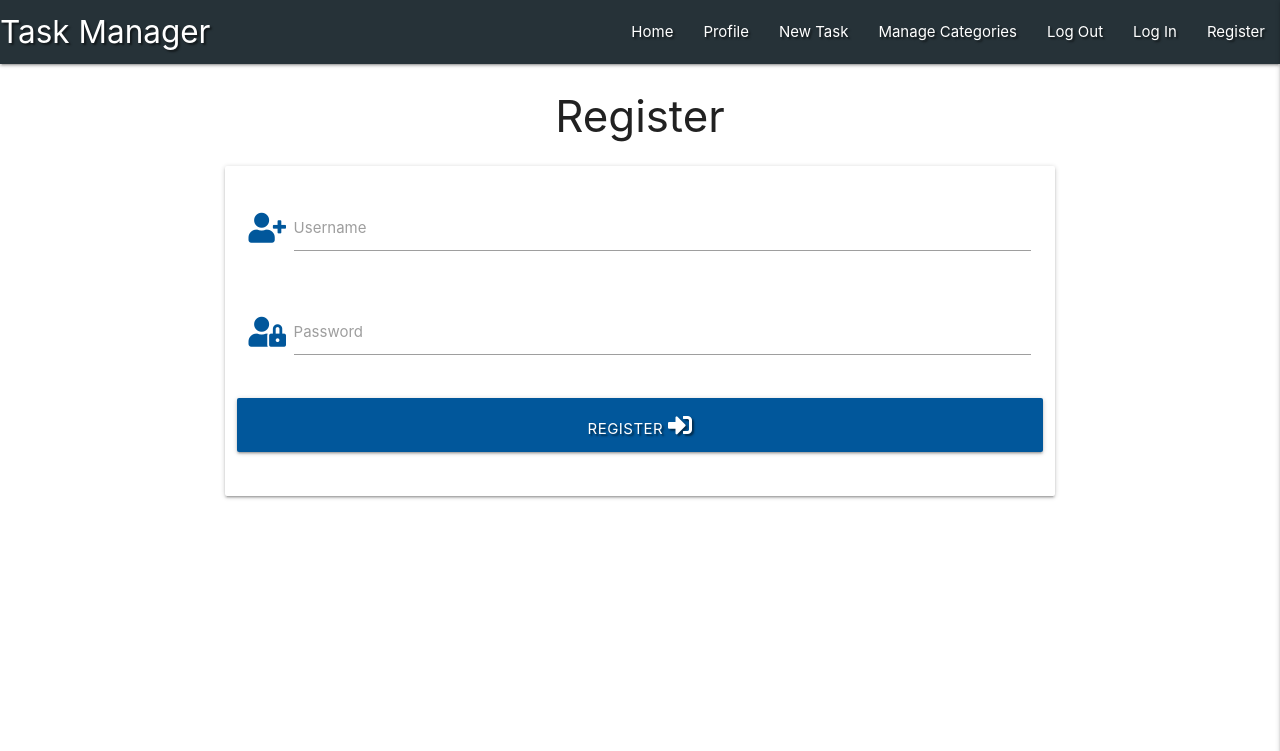
After one commit to danielboots/flask-app, a Flask app: page /register in a window 1280 px wide. The commit adds this page. Shown: the top 751 px of the page. Run offline with Flask 2, Linux system fonts and the light colour scheme; some libraries are stand-ins or nearby versions.

Commit message:
register page template added

```diff
--- a/app.py
+++ b/app.py
@@ -1,9 +1,11 @@
+
 import os
 from flask import (
     Flask, flash, render_template,
     redirect, request, session, url_for)
 from flask_pymongo import PyMongo
 from bson.objectid import ObjectId
+from werkzeug.security import generate_password_hash, check_password_hash
 if os.path.exists("env.py"):
     import env
 
@@ -14,20 +16,22 @@ app.config["MONGO_DBNAME"] = os.environ.get("MONGO_DBNAME")
 app.config["MONGO_URI"] = os.environ.get("MONGO_URI")
 app.secret_key = os.environ.get("SECRET_KEY")
 
-
 mongo = PyMongo(app)
 
 
 @app.route("/")
 @app.route("/get_tasks")
-
-
 def get_tasks():
     tasks = mongo.db.tasks.find()
     return render_template("tasks.html", tasks=tasks)
 
 
+@app.route("/register", methods=["GET", "POST"])
+def register():
+    return render_template("register.html")
+
+
 if __name__ == "__main__":
     app.run(host=os.environ.get("IP"),
-            port =int(os.environ.get("PORT")),
+            port=int(os.environ.get("PORT")),
             debug=True)
--- a/templates/base.html
+++ b/templates/base.html
@@ -36,7 +36,7 @@
         <li><a href="#">Manage Categories</a></li>
         <li><a href="#">Log Out</a></li>
         <li><a href="#">Log In</a></li>
-        <li><a href="#">Register</a></li>
+        <li><a href="{{ url_for('register') }}">Register</a></li>
 
       </ul>
     </div>
@@ -51,7 +51,7 @@
         <li><a href="#">Manage Categories</a></li>
         <li><a href="#">Log Out</a></li>
         <li><a href="#">Log In</a></li>
-        <li><a href="#">Register</a></li>
+       <li><a href="{{ url_for('register') }}">Register</a></li>
   </ul>
 
 
--- /dev/null
+++ b/templates/register.html
@@ -0,0 +1,35 @@
+{% extends "base.html" %}
+{% block content %}
+
+    <h3 class="center-align">Register</h3>
+
+    <div class="row">
+        <form class="col s12 m8 offset-m2" method="POST" action="{{ url_for('register') }}">
+            <div class="card-panel">
+                <!-- username -->
+                <div class="row">
+					<div class="input-field col s12">
+						<i class="fas fa-user-plus prefix light-blue-text text-darken-4"></i>
+						<input id="username" name="username" type="text" class="validate">
+						<label for="username">Username</label>
+					</div>
+                </div>
+                <!-- password -->
+                <div class="row">
+                    <div class="input-field col s12">
+						<i class="fas fa-user-lock prefix light-blue-text text-darken-4"></i>
+                        <input id="password" name="password" type="password" class="validate">
+                        <label for="password">Password</label>
+                    </div>
+                </div>
+                <!-- register -->
+                <div class="row">
+                    <button type="submit" class="col s12 btn-large light-blue darken-4 text-shadow">
+                        Register <i class="fas fa-sign-in-alt"></i>
+                    </button>
+                </div>
+            </div>
+        </form>
+    </div>
+
+{% endblock %}
```
